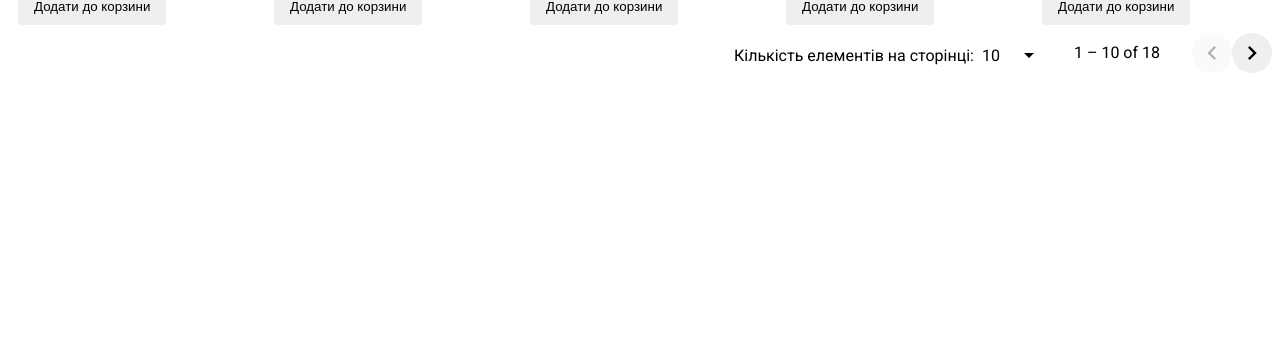
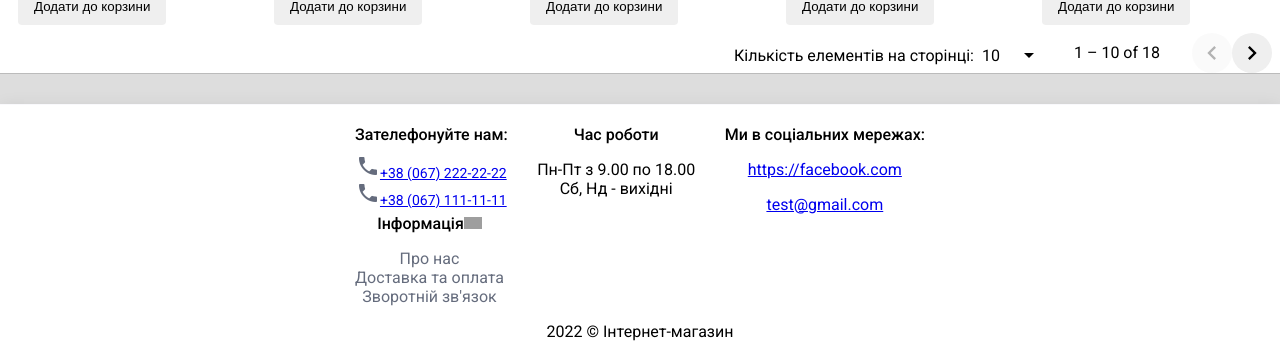
Before and after one commit to OleksandrShchur/FurnitureStore, an Angular app in the folder Furniture.Store/furniture.web/: page / in a window 1280 px wide. Shown: the part 739-1097 px from the top of the page. Before the commit the page ends 816 px from the top, so only its background shows below. Built offline with nearby package versions, Linux system fonts and the light colour scheme; grey boxes are pictures that could not be loaded.

Commit message:
add footer with draft styles

```diff
--- a/Furniture.Store/furniture.web/src/app/app.component.html
+++ b/Furniture.Store/furniture.web/src/app/app.component.html
@@ -1,3 +1,4 @@
 <router-outlet
-  ><app-navbar></app-navbar> <app-paged-item-list></app-paged-item-list
+  ><app-navbar></app-navbar> <app-paged-item-list></app-paged-item-list>
+  <app-footer></app-footer
 ></router-outlet>
--- a/Furniture.Store/furniture.web/src/app/app.module.ts
+++ b/Furniture.Store/furniture.web/src/app/app.module.ts
@@ -15,9 +15,10 @@ import { AppComponent } from './app.component';
 import { BrowserAnimationsModule } from '@angular/platform-browser/animations';
 import { NavbarComponent } from './navbar/navbar.component';
 import { PagedItemListComponent } from './paged-item-list/paged-item-list.component';
+import { FooterComponent } from './footer/footer.component';
 
 @NgModule({
-  declarations: [AppComponent, NavbarComponent, PagedItemListComponent],
+  declarations: [AppComponent, NavbarComponent, PagedItemListComponent, FooterComponent],
   imports: [
     BrowserModule,
     AppRoutingModule,
--- /dev/null
+++ b/Furniture.Store/furniture.web/src/app/footer/footer.component.css
@@ -0,0 +1,96 @@
+#btmFooter {
+  align-self: flex-end;
+}
+
+footer {
+  background-color: #ddd;
+  border-top: 1px solid #bbb;
+  text-align: center;
+}
+
+@media (min-width: 768px) {
+  .rm-footer {
+    padding: 30px 0;
+  }
+}
+
+.rm-footer {
+  background-color: rgb(255, 255, 255);
+  box-shadow: 0 0 15px rgb(0 0 0 / 6%);
+  border-top: 1px solid #f9f9fc;
+  padding: 20px 0;
+  margin-top: 30px;
+}
+
+@media (min-width: 576px) {
+  .container,
+  .container-sm {
+    max-width: 540px;
+  }
+}
+
+.container,
+.container-fluid,
+.container-sm,
+.container-md,
+.container-lg,
+.container-xl {
+  width: 100%;
+  padding-right: 15px;
+  padding-left: 15px;
+  margin-right: auto;
+  margin-left: auto;
+}
+
+.row {
+  display: -ms-flexbox;
+  display: -webkit-flex;
+  display: flex;
+  -ms-flex-wrap: wrap;
+  flex-wrap: wrap;
+  margin-right: -15px;
+  margin-left: -15px;
+  justify-content: space-between;
+}
+
+.text-center {
+  text-align: center !important;
+}
+/*
+@media (min-width: 768px) {
+  .col-md-6 {
+    -ms-flex: 0 0 50%;
+    flex: 0 0 50%;
+    max-width: 50%;
+  }
+} */
+
+.rm-footer-title {
+  font-weight: 500;
+  font-size: 16px;
+}
+
+.rm-footer-phones {
+  margin: 10px 0 5px;
+  font-size: 14px;
+}
+
+.rm-footer-phones,
+.rm-footer-links-list a {
+  color: rgb(101, 108, 125);
+}
+
+.list-unstyled {
+  padding-left: 0;
+  list-style: none;
+}
+
+.align-items-center {
+  -ms-flex-align: center !important;
+  align-items: center !important;
+}
+
+.justify-content-center {
+  -ms-flex-pack: center !important;
+  justify-content: center !important;
+}
--- /dev/null
+++ b/Furniture.Store/furniture.web/src/app/footer/footer.component.html
@@ -0,0 +1,108 @@
+<footer class="md-padding">
+  <div id="btmFooter" flex>
+    <div class="rm-footer">
+      <div class="container">
+        <div class="row">
+          <div
+            class="col-12 col-md-6 col-lg-4 text-center text-lg-left rm-footer-first"
+          >
+            <div class="rm-footer-mobile-inner">
+              <div class="rm-footer-title">Зателефонуйте нам:</div>
+              <ul class="list-unstyled rm-footer-phones">
+                <li
+                  class="d-flex align-items-center justify-content-center justify-content-lg-start"
+                >
+                  <mat-icon>phone</mat-icon>
+                  <a href="tel:+380934009995">+38 (067) 222-22-22 </a>
+                </li>
+                <li
+                  class="d-flex align-items-center justify-content-center justify-content-lg-start"
+                >
+                  <mat-icon>phone</mat-icon>
+                  <a href="tel:+380676219888">+38 (067) 111-11-11</a>
+                </li>
+              </ul>
+            </div>
+          </div>
+          <div
+            class="col-12 col-md-6 col-lg-3 text-center text-lg-left rm-footer-second"
+          >
+            <div class="rm-footer-mobile-inner">
+              <div class="rm-footer-title">Час роботи</div>
+              <ul class="rm-footer-text rm-footer-shedule-list list-unstyled">
+                <li class="rm-footer-shedule-list-item">
+                  Пн-Пт з 9.00 по 18.00
+                </li>
+                <li class="rm-footer-shedule-list-item">Сб, Нд - вихідні</li>
+              </ul>
+            </div>
+          </div>
+          <div
+            class="col-12 col-md-6 col-lg-2 text-md-center text-lg-left rm-footer-fourth"
+          >
+            <div class="rm-footer-mobile-inner white">
+              <div
+                class="rm-footer-title rm-footer-title-toggle d-flex align-items-center justify-content-md-center justify-content-lg-start"
+              >
+                <span class="rm-footer-title-toggle-text"
+                  >Ми в соціальних мережах:</span
+                >
+              </div>
+              <ul
+                class="rm-social list-unstyled d-flex flex-wrap justify-content-center justify-content-lg-start"
+              >
+                <li class="rm-social-item">
+                  <a
+                    rel="noopener noreferrer"
+                    href="https://facebook.com"
+                    class="rm-social-fa-facebook-f d-flex align-items-center justify-content-center"
+                    target="_blank"
+                    ><i class="fab fa-facebook-f"></i>https://facebook.com</a
+                  >
+                </li>
+              </ul>
+              <a
+                href="mailto:instamebel.ua@gmail.com"
+                class="rm-footer-mail-link"
+                >test@gmail.com</a
+              >
+            </div>
+          </div>
+          <div
+            class="col-12 col-md-6 col-lg-1 text-md-center text-lg-left rm-footer-fourth"
+          >
+            <div class="rm-footer-mobile-inner white">
+              <div
+                class="rm-footer-title rm-footer-title-toggle d-flex align-items-center justify-content-md-center justify-content-lg-start"
+              >
+                <span class="rm-footer-title-toggle-text">Інформація</span>
+                <span class="rm-footer-title-toggle-btn d-md-none">
+                  <img
+                    src="catalog/view/theme/oct_remarket/img/sprite.svg#include--footer-toggle-icon"
+                    alt=""
+                    width="18"
+                    height="12"
+                  />
+                </span>
+              </div>
+              <ul class="rm-footer-links-list list-unstyled">
+                <li>
+                  <a title="Про нас">Про нас</a>
+                </li>
+                <li>
+                  <a title="Доставка та оплата">Доставка та оплата</a>
+                </li>
+                <li>
+                  <a title="Зворотній зв'язок">Зворотній зв'язок</a>
+                </li>
+              </ul>
+            </div>
+          </div>
+        </div>
+        <div class="rm-footer-credits text-center">
+          {{ currentYear }} © Інтернет-магазин<br />
+        </div>
+      </div>
+    </div>
+  </div>
+</footer>
--- /dev/null
+++ b/Furniture.Store/furniture.web/src/app/footer/footer.component.ts
@@ -0,0 +1,14 @@
+import { Component, OnInit } from '@angular/core';
+
+@Component({
+  selector: 'app-footer',
+  templateUrl: './footer.component.html',
+  styleUrls: ['./footer.component.css'],
+})
+export class FooterComponent implements OnInit {
+  currentYear: string = new Date().getFullYear().toString();
+
+  constructor() {}
+
+  ngOnInit(): void {}
+}
```
Also changed, not shown: Furniture.Store/furniture.web/src/styles.css (+8 -2 lines), 1 other file (tests, documents, lock files or other folders).
